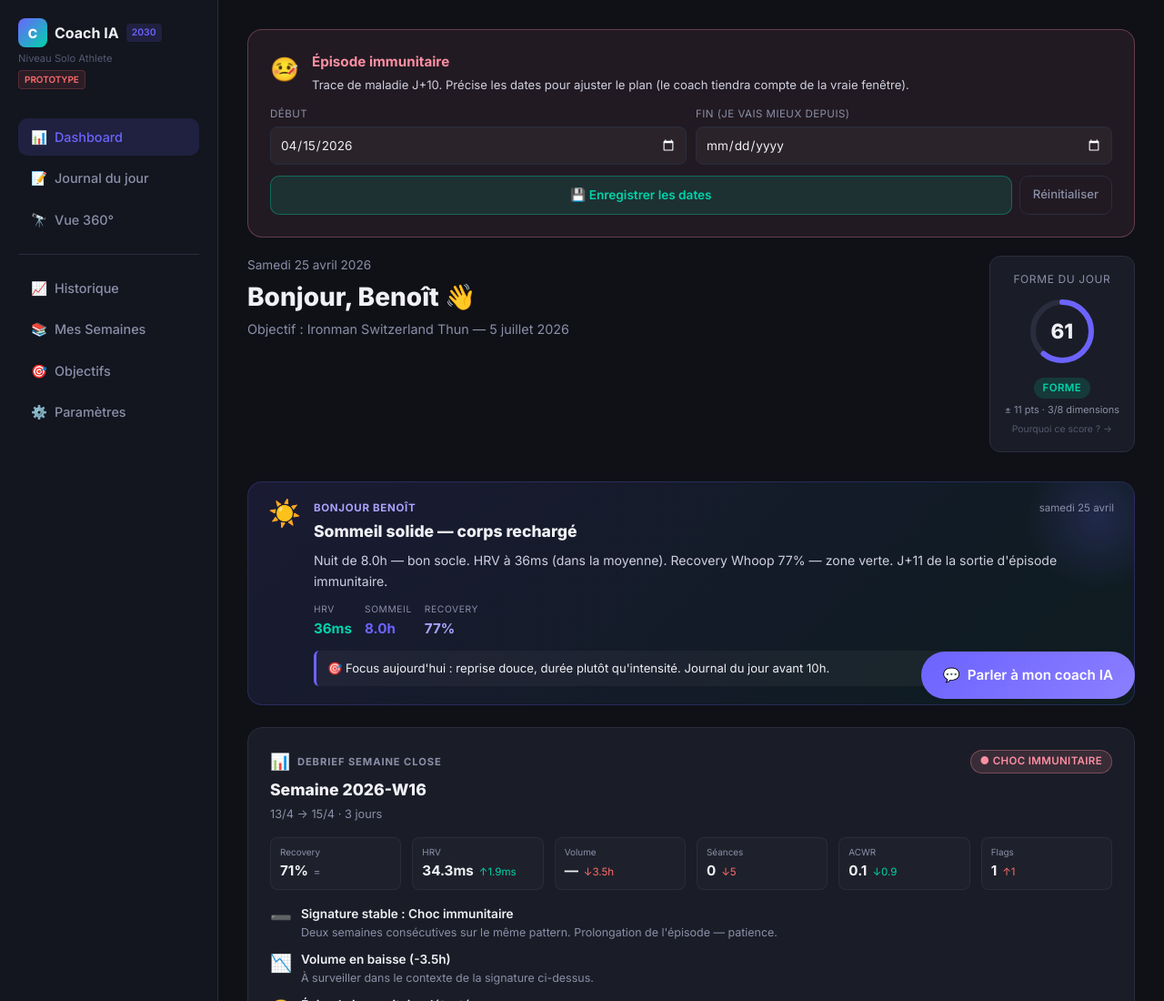
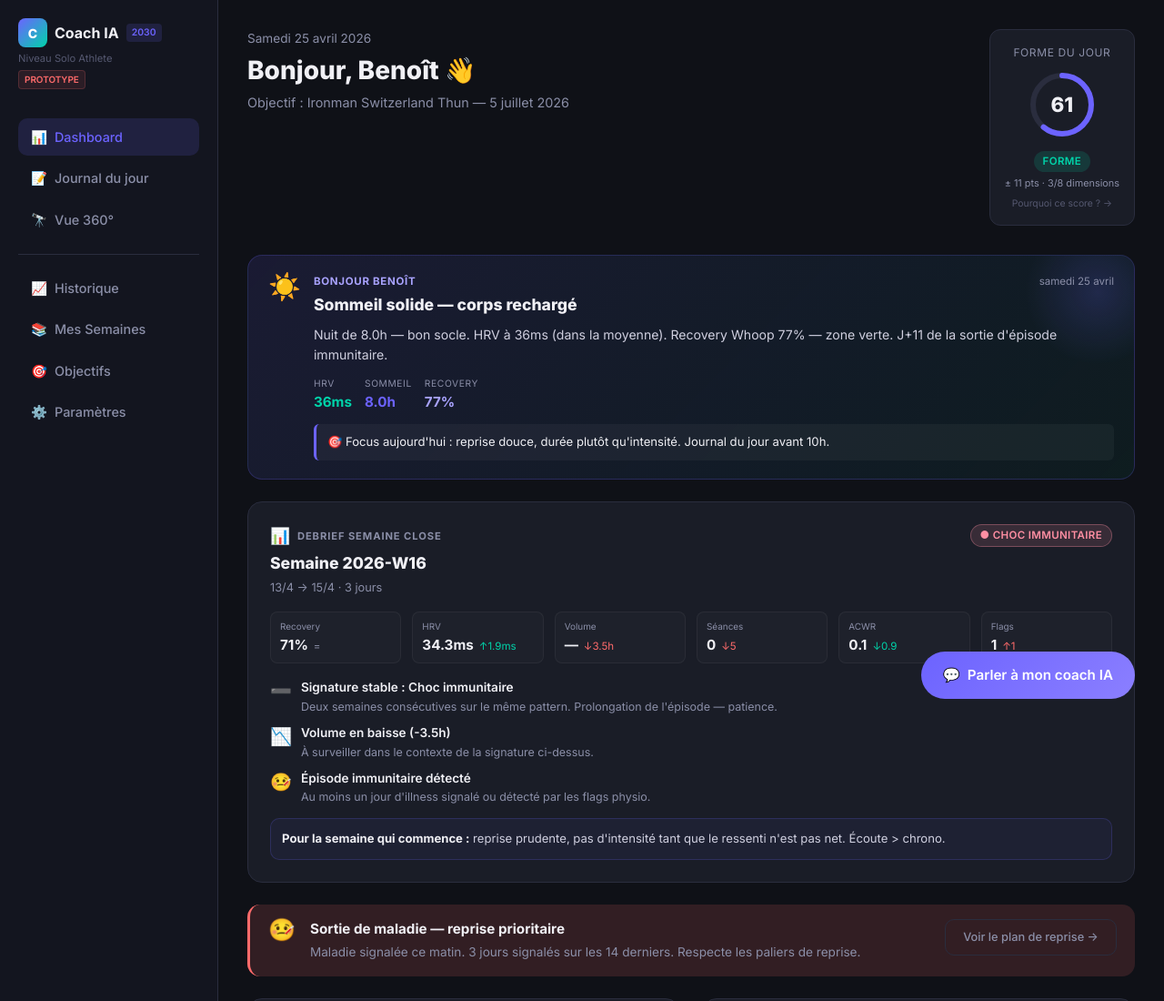
Before and after one commit to benoitleroy/coach-ia, a website: page index.html in a window 1280 px wide. Shown: the top 1100 px of the page at 91% size. Drawn offline with nearby package versions, Linux system fonts and the light colour scheme.

Commit message:
Panneau episode immunitaire uniquement sur le journal

```diff
--- a/index.html
+++ b/index.html
@@ -77,31 +77,6 @@
 
   <!-- ─── CONTENU PRINCIPAL ─── -->
   <main class="flex-1 overflow-y-auto p-8" id="mainContent">
-
-    <!-- PANNEAU ÉPISODE IMMUNITAIRE (fenêtre début → fin) -->
-    <div id="illnessBanner" class="card mb-5 fade-in" style="display:none;background:rgba(255,143,163,0.08);border:1px solid rgba(255,143,163,0.3);">
-      <div style="display:flex;gap:14px;align-items:flex-start;margin-bottom:14px;">
-        <span style="font-size:1.6rem;">🤒</span>
-        <div style="flex:1;">
-          <div style="font-weight:700;font-size:0.95rem;color:#FF8FA3;margin-bottom:4px;">Épisode immunitaire</div>
-          <p id="illnessBannerText" style="font-size:0.82rem;color:#D0D0E0;line-height:1.5;">—</p>
-        </div>
-      </div>
-      <div style="display:grid;grid-template-columns:1fr 1fr;gap:10px;margin-bottom:12px;">
-        <div>
-          <label style="font-size:0.72rem;color:#8B8FA8;display:block;margin-bottom:4px;text-transform:uppercase;letter-spacing:0.04em;">Début</label>
-          <input type="date" id="illnessStartInput" style="width:100%;background:rgba(255,255,255,0.04);border:1px solid #2A2D3E;border-radius:8px;padding:9px 10px;color:#F0F0F5;font-size:0.85rem;outline:none;color-scheme:dark;" />
-        </div>
-        <div>
-          <label style="font-size:0.72rem;color:#8B8FA8;display:block;margin-bottom:4px;text-transform:uppercase;letter-spacing:0.04em;">Fin (je vais mieux depuis)</label>
-          <input type="date" id="illnessEndInput" style="width:100%;background:rgba(255,255,255,0.04);border:1px solid #2A2D3E;border-radius:8px;padding:9px 10px;color:#F0F0F5;font-size:0.85rem;outline:none;color-scheme:dark;" />
-        </div>
-      </div>
-      <div style="display:flex;gap:8px;flex-wrap:wrap;">
-        <button id="illnessSaveBtn" type="button" style="flex:1;min-width:140px;padding:10px;background:rgba(0,212,170,0.12);border:1px solid rgba(0,212,170,0.35);border-radius:10px;color:#00D4AA;font-weight:600;font-size:0.85rem;cursor:pointer;-webkit-tap-highlight-color:rgba(0,212,170,0.2);">💾 Enregistrer les dates</button>
-        <button id="illnessClearBtn" type="button" style="padding:10px 14px;background:transparent;border:1px solid #2A2D3E;border-radius:10px;color:#8B8FA8;font-weight:500;font-size:0.82rem;cursor:pointer;">Réinitialiser</button>
-      </div>
-    </div>
 
     <!-- HEADER -->
     <div class="flex items-start justify-between mb-8 fade-in">
--- a/js/dashboard.js
+++ b/js/dashboard.js
@@ -36,7 +36,6 @@ function rendreAthlète(id) {
   _renderWeeklyRecap(id);
   _renderInsights(id);
   _renderRecoveryTips(id);
-  _renderIllnessBanner(id);
   chargerChatInitial(a);
 }
 
--- a/sw.js
+++ b/sw.js
@@ -2,7 +2,7 @@
 // Stratégie : "network-first, cache-fallback" pour le HTML (toujours frais quand en ligne)
 //             "cache-first" pour le reste (CSS, JS, images) pour rapidité offline
 
-const CACHE_VERSION = "coach-ia-v8";
+const CACHE_VERSION = "coach-ia-v9";
 
 const PRECACHE_URLS = [
   "./",
```
